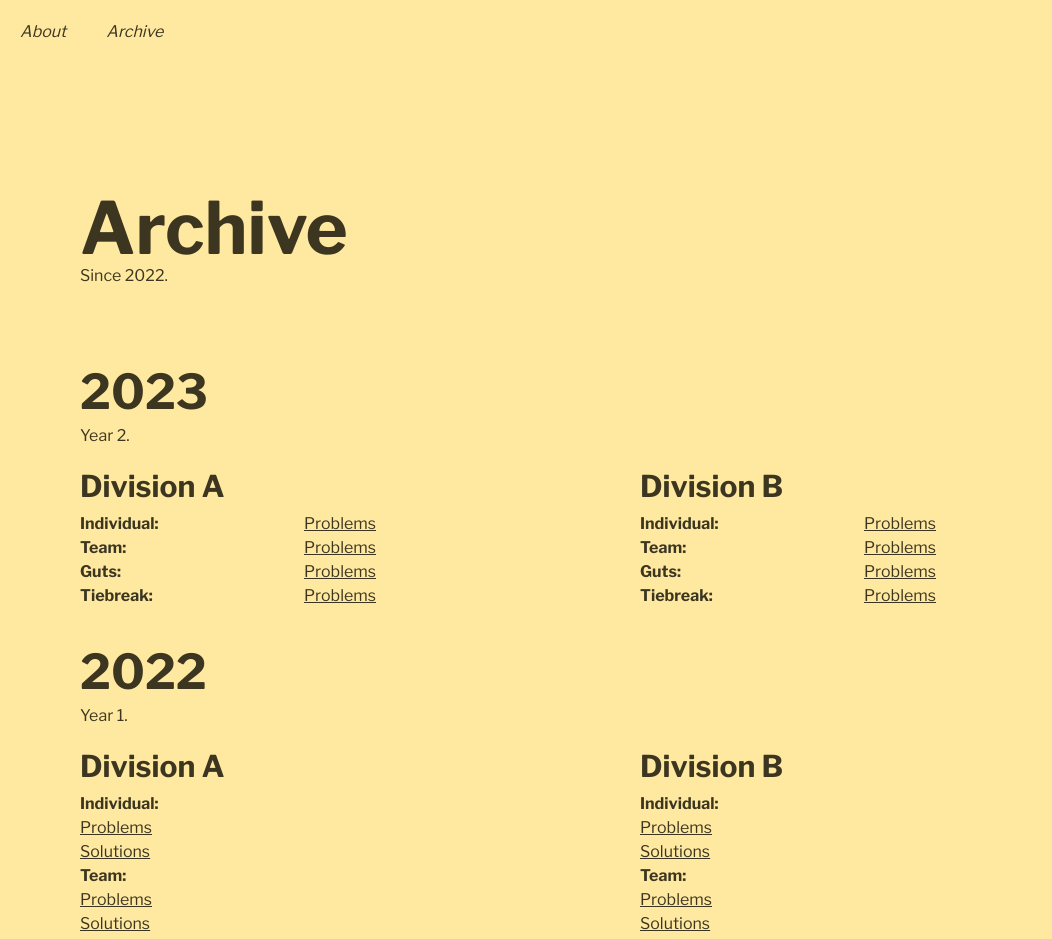
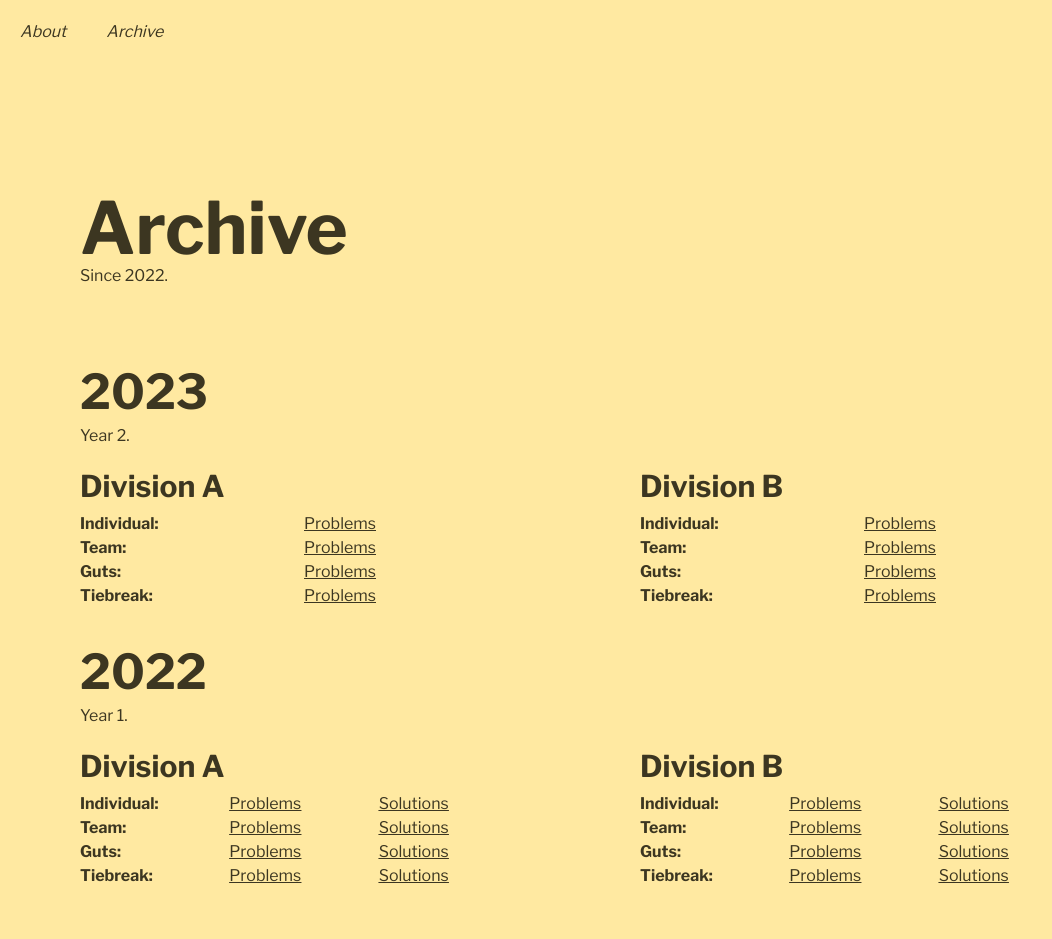
Before and after one commit to GunnMath/gmc-new-website, a Next.js app: page /archive in a window 1280 px wide. Shown: the top 939 px of the page, without its empty margins (0-1052 px from the left). Built offline with nearby package versions, Linux system fonts and the light colour scheme.

Commit message:
fix dumb tailwind bug

```diff
--- a/app/archive/page.tsx
+++ b/app/archive/page.tsx
@@ -18,7 +18,7 @@ const YearArchive = (props: {year: number, solutions:boolean}) => {
                 {divs.map(division => <div key={division}>
                     <Heading2>Division {division}</Heading2>
 
-                    <div className={`grid grid-cols-${props.solutions ? 3 : 2} max-w-md`}>
+                    <div className={`grid ${props.solutions ? "grid-cols-3" : "grid-cols-2"} max-w-md`}>
 
                         {tests.map(test => <Fragment key={test}>
                             <div className="font-bold">{test}:</div>
```
